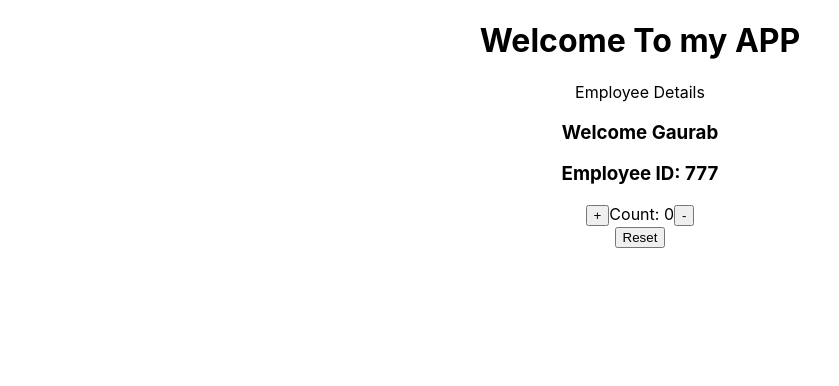
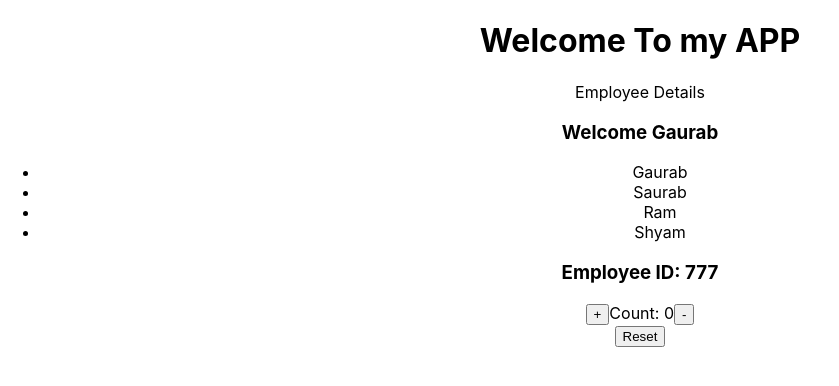
Before and after one commit to GAURSAH777/my-react-app, a React (Create React App) app: page / in a window 1280 px wide. Shown: the top 386 px of the page, without its empty margins (0-839 px from the left). Built offline with nearby package versions, Linux system fonts and the light colour scheme.

Commit message:
Rendering an Array of Data with map()

```diff
--- a/src/App.js
+++ b/src/App.js
@@ -5,7 +5,7 @@ function App() {
   return (
     <div className="App">
       <h1>Welcome To my APP</h1>
-      <Employee name="Gaurab" id={777} count={0}/>
+      <Employee name="Gaurab" id={777}>I am Children in JSX</Employee>
     </div>
   );
 }
--- a/src/components/Employee.js
+++ b/src/components/Employee.js
@@ -7,6 +7,10 @@ export const Employee = (props) => {
         id: PropTypes.number.isRequired
     }
     const [count,setCount]=useState(0);
+
+    const [employees]=useState(
+        ["Gaurab","Saurab","Ram","Shyam"]
+    )
 
     function increment(){
         setCount(count + 1);
@@ -25,6 +29,11 @@ export const Employee = (props) => {
     <div>
         Employee Details
         <h3>Welcome {props.name}</h3>
+       <ul>
+        {employees.map((employee,index)=>(
+            <li key={index}>{employee}</li>
+        ))}
+       </ul>
         <h3> Employee ID: {props.id}</h3>
         <button onClick={increment}>+</button>
         <span>Count: {count}</span>
```
